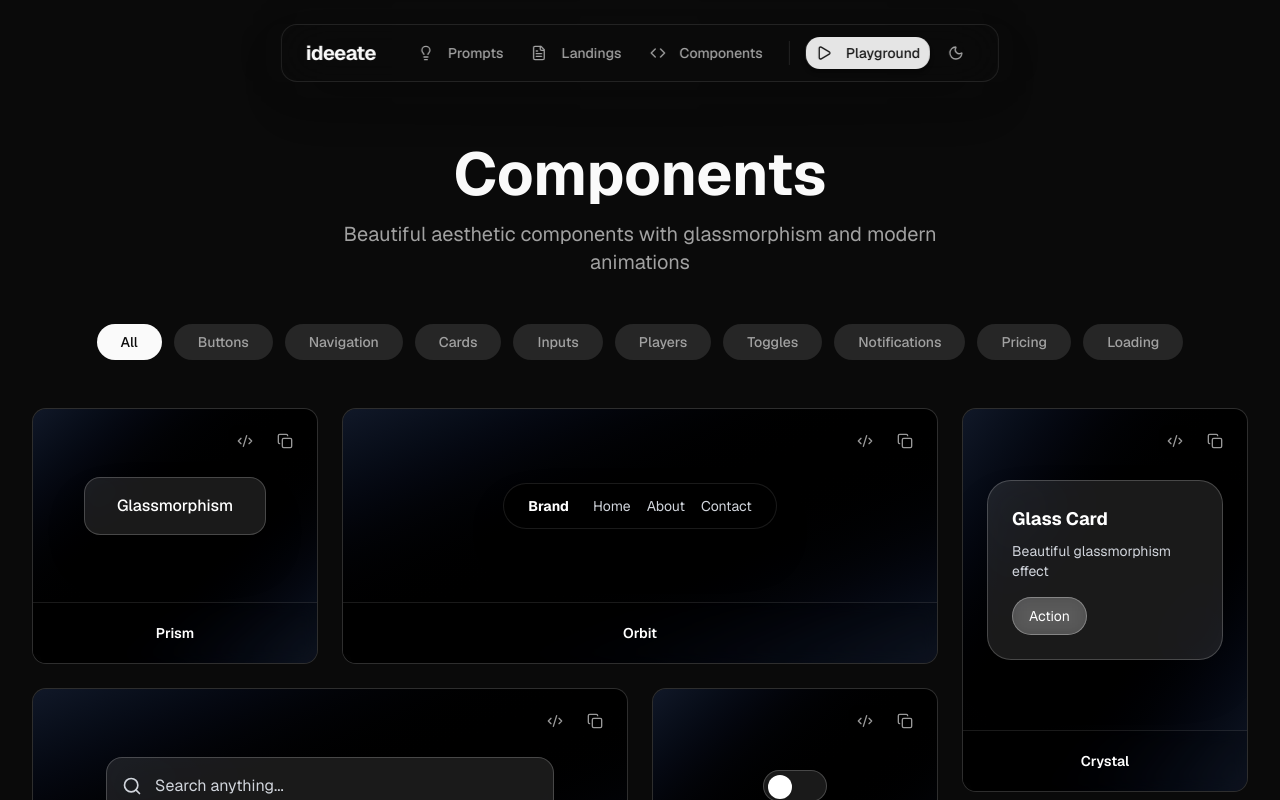
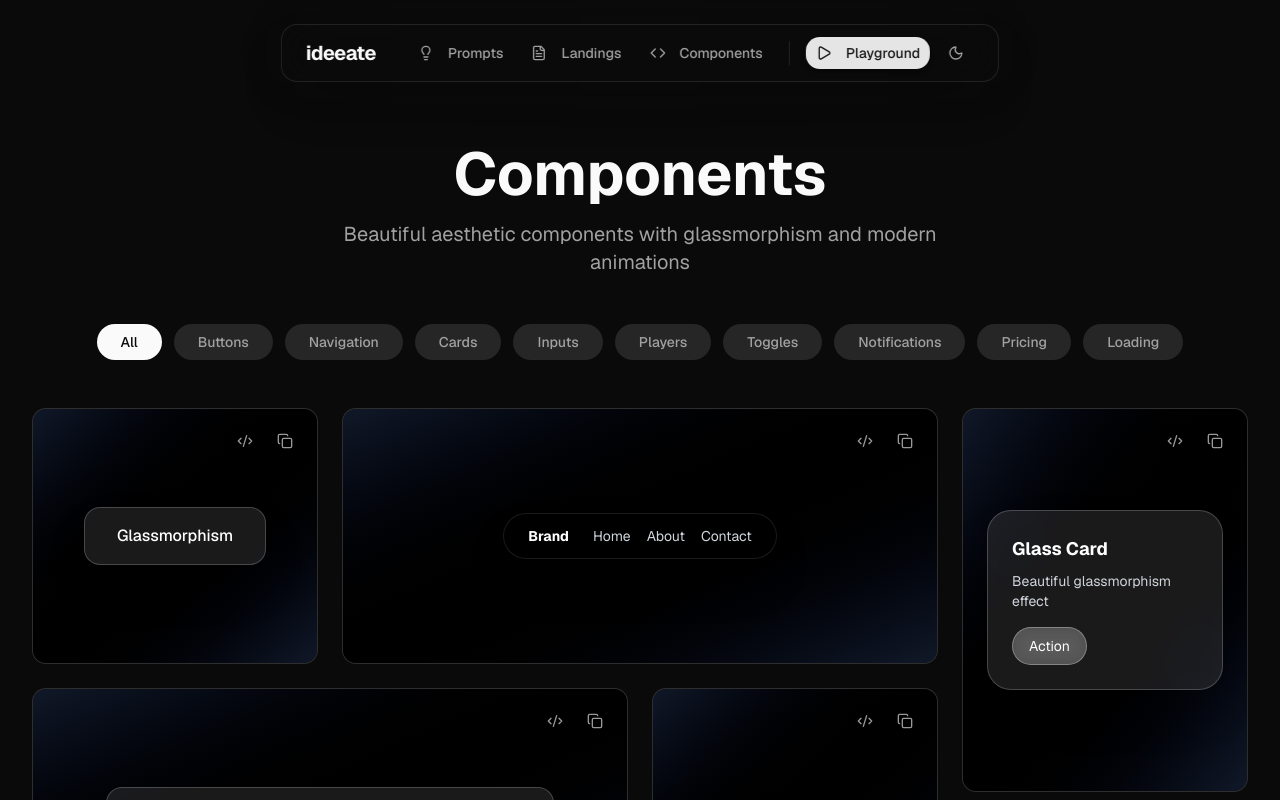
Before and after one commit to casualhermit27/ideeate, a Next.js app: page /components in a window 1280 px wide. Shown: the top 800 px of the page. Built offline with nearby package versions, Linux system fonts and the light colour scheme.

Commit message:
Remove all component names from display

```diff
--- a/src/app/components/page.tsx
+++ b/src/app/components/page.tsx
@@ -1323,7 +1323,7 @@ export default function ComponentsPage() {
 								className={`group bg-card border border-border rounded-xl overflow-hidden hover:border-border/60 transition-all duration-300 ${getComponentSize(component.size)}`}
 							>
 								{/* Component Preview Area */}
-								<div className="h-full bg-gradient-to-br from-gray-900 via-black to-gray-900 group-hover:from-gray-800 group-hover:via-gray-900 group-hover:to-gray-800 transition-all duration-300 relative flex flex-col">
+								<div className="h-full bg-gradient-to-br from-gray-900 via-black to-gray-900 group-hover:from-gray-800 group-hover:via-gray-900 group-hover:to-gray-800 transition-all duration-300 relative">
 									{/* Action Buttons - Top Right */}
 									<div className="absolute top-4 right-4 flex space-x-2 z-10">
 										<motion.button
@@ -1351,13 +1351,8 @@ export default function ComponentsPage() {
 									</div>
 
 									{/* Component Preview - Center */}
-									<div className="flex-1 flex items-center justify-center p-6">
+									<div className="flex items-center justify-center p-6 h-full">
 										{component.preview}
-									</div>
-
-									{/* Component Name - Bottom */}
-									<div className="px-4 py-5 bg-black/20 backdrop-blur-sm border-t border-white/10">
-										<h3 className="text-sm font-semibold text-white text-center">{component.title}</h3>
 									</div>
 								</div>
 							</motion.div>
```
Lines whose indentation alone changed are shown as unchanged.
